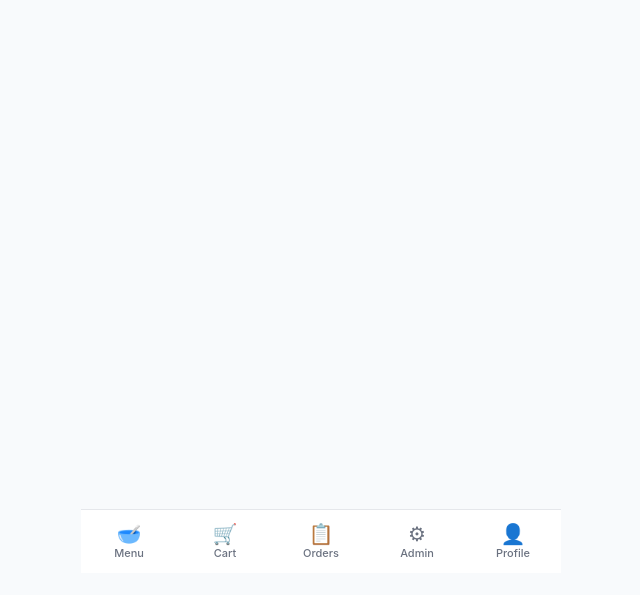
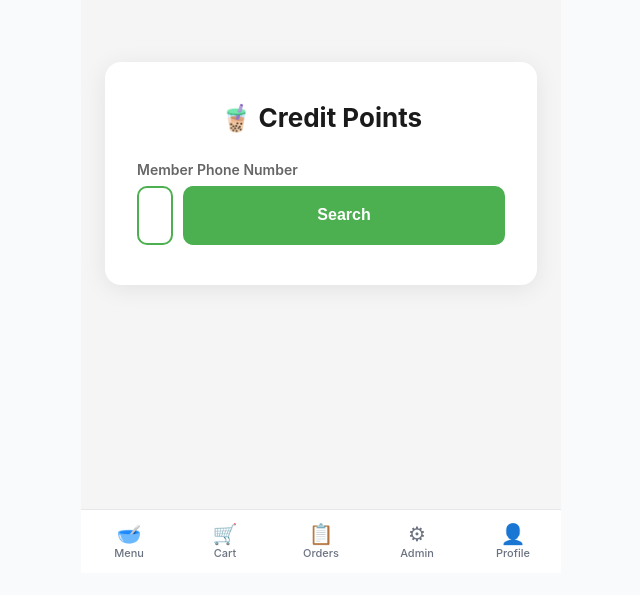
Before and after one commit to JackaBoss/bingchun-webapp, a Vue app in the folder frontend-app/: page /admin/counter in a window 1280 px wide. Shown: the part 227-822 px from the top of the page, without its empty margins (319-959 px from the left). Before the commit the page ends 800 px from the top, so only its background shows below. Built offline with nearby package versions, Linux system fonts and the light colour scheme; no server answers; sample sign-in values are in the browser's storage.

Commit message:
Added customer credit after purchase screen

```diff
--- a/frontend-app/src/router/index.js
+++ b/frontend-app/src/router/index.js
@@ -63,6 +63,12 @@ const routes = [
     component: () => import('@/views/admin/MenuView.vue'),
     meta: { requiresAuth: true, requiresAdmin: true },
   },
+  {
+  path: '/admin/counter',
+  name: 'AdminCounter',
+  component: () => import('@/views/admin/CounterView.vue'),
+  meta: { requiresAuth: true, requiresAdmin: true },
+  }
 ]
 
 const router = createRouter({
--- /dev/null
+++ b/frontend-app/src/views/admin/CounterView.vue
@@ -0,0 +1,221 @@
+<template>
+  <div class="counter-wrap">
+    <div class="counter-card">
+      <h1 class="title">🧋 Credit Points</h1>
+
+      <!-- STEP 1: Phone lookup -->
+      <div v-if="step === 'lookup'">
+        <label class="field-label">Member Phone Number</label>
+        <div class="input-row">
+          <input
+            v-model="phone"
+            type="tel"
+            placeholder="01X-XXXXXXX"
+            class="big-input"
+            @keyup.enter="lookup"
+            autofocus
+          />
+          <button class="btn-primary" @click="lookup" :disabled="loading">
+            {{ loading ? '...' : 'Search' }}
+          </button>
+        </div>
+        <p v-if="error" class="error-msg">{{ error }}</p>
+      </div>
+
+      <!-- STEP 2: Member found, enter amount -->
+      <div v-if="step === 'credit'">
+        <div class="member-card">
+          <div class="member-name">{{ member.name }}</div>
+          <div class="member-meta">{{ member.phone }} · {{ member.tier }}</div>
+          <div class="member-pts">{{ member.current_points }} pts</div>
+        </div>
+
+        <label class="field-label">Bill Amount (RM)</label>
+        <input
+          v-model="billAmount"
+          type="number"
+          step="0.01"
+          min="0.01"
+          placeholder="0.00"
+          class="big-input"
+          @keyup.enter="credit"
+        />
+
+        <div class="earn-preview" v-if="billAmount > 0">
+          + {{ Math.floor(billAmount) }} pts will be credited
+        </div>
+
+        <div class="btn-row">
+          <button class="btn-secondary" @click="reset">← Back</button>
+          <button class="btn-primary" @click="credit" :disabled="loading || !billAmount">
+            {{ loading ? 'Crediting...' : 'Credit Points' }}
+          </button>
+        </div>
+        <p v-if="error" class="error-msg">{{ error }}</p>
+      </div>
+
+      <!-- STEP 3: Success -->
+      <div v-if="step === 'done'" class="success-card">
+        <div class="success-icon">✅</div>
+        <div class="success-name">{{ result.member.name }}</div>
+        <div class="success-pts">+{{ result.points_earned }} pts</div>
+        <div class="success-balance">New balance: {{ result.new_balance }} pts</div>
+        <button class="btn-primary wide" @click="reset">Next Customer</button>
+      </div>
+    </div>
+  </div>
+</template>
+
+<script setup>
+import { ref } from 'vue'
+import api from '@/services/api'
+
+const step = ref('lookup')
+const phone = ref('')
+const billAmount = ref('')
+const member = ref(null)
+const result = ref(null)
+const loading = ref(false)
+const error = ref('')
+
+async function lookup() {
+  if (!phone.value.trim()) return
+  error.value = ''
+  loading.value = true
+  try {
+    const data = await api.get('/api/admin/member-lookup', { phone: phone.value.trim() })
+    member.value = data
+    step.value = 'credit'
+  } catch (e) {
+    error.value = e.response?.data?.error || 'Member not found'
+  } finally {
+    loading.value = false
+  }
+}
+
+async function credit() {
+  if (!billAmount.value || billAmount.value <= 0) return
+  error.value = ''
+  loading.value = true
+  try {
+    const data = await api.post('/api/admin/credit-points', {
+      phone: phone.value.trim(),
+      bill_amount: parseFloat(billAmount.value),
+    })
+    result.value = data
+    step.value = 'done'
+  } catch (e) {
+    error.value = e.response?.data?.error || 'Failed to credit points'
+  } finally {
+    loading.value = false
+  }
+}
+
+function reset() {
+  step.value = 'lookup'
+  phone.value = ''
+  billAmount.value = ''
+  member.value = null
+  result.value = null
+  error.value = ''
+}
+</script>
+
+<style scoped>
+.counter-wrap {
+  min-height: 100vh;
+  background: #f5f5f5;
+  display: flex;
+  align-items: center;
+  justify-content: center;
+  padding: 24px;
+}
+.counter-card {
+  background: white;
+  border-radius: 16px;
+  padding: 40px 32px;
+  width: 100%;
+  max-width: 480px;
+  box-shadow: 0 4px 24px rgba(0,0,0,0.08);
+}
+.title {
+  font-size: 26px;
+  font-weight: 700;
+  margin-bottom: 28px;
+  text-align: center;
+  color: #1a1a1a;
+}
+.field-label {
+  display: block;
+  font-size: 14px;
+  font-weight: 600;
+  color: #666;
+  margin-bottom: 8px;
+}
+.input-row {
+  display: flex;
+  gap: 10px;
+}
+.big-input {
+  flex: 1;
+  width: 100%;
+  padding: 16px;
+  font-size: 20px;
+  border: 2px solid #e0e0e0;
+  border-radius: 10px;
+  outline: none;
+  transition: border 0.2s;
+}
+.big-input:focus { border-color: #4CAF50; }
+.btn-primary {
+  background: #4CAF50;
+  color: white;
+  border: none;
+  border-radius: 10px;
+  padding: 16px 24px;
+  font-size: 16px;
+  font-weight: 700;
+  cursor: pointer;
+  transition: background 0.2s;
+}
+.btn-primary:hover:not(:disabled) { background: #388E3C; }
+.btn-primary:disabled { opacity: 0.5; cursor: not-allowed; }
+.btn-primary.wide { width: 100%; margin-top: 16px; padding: 20px; font-size: 18px; }
+.btn-secondary {
+  background: #f0f0f0;
+  color: #333;
+  border: none;
+  border-radius: 10px;
+  padding: 16px 20px;
+  font-size: 16px;
+  font-weight: 600;
+  cursor: pointer;
+}
+.btn-row { display: flex; gap: 10px; margin-top: 20px; }
+.member-card {
+  background: #f9f9f9;
+  border-radius: 12px;
+  padding: 20px;
+  margin-bottom: 24px;
+  text-align: center;
+}
+.member-name { font-size: 22px; font-weight: 700; }
+.member-meta { font-size: 14px; color: #888; margin-top: 4px; }
+.member-pts { font-size: 28px; font-weight: 800; color: #4CAF50; margin-top: 8px; }
+.earn-preview {
+  margin-top: 12px;
+  padding: 12px;
+  background: #E8F5E9;
+  border-radius: 8px;
+  color: #2E7D32;
+  font-size: 16px;
+  font-weight: 600;
+  text-align: center;
+}
+.success-card { text-align: center; padding: 20px 0; }
+.success-icon { font-size: 64px; margin-bottom: 16px; }
+.success-name { font-size: 24px; font-weight: 700; }
+.success-pts { font-size: 48px; font-weight: 800; color: #4CAF50; margin: 8px 0; }
+.success-balance { font-size: 18px; color: #666; }
+.error-msg { color: #e53935; font-size: 14px; margin-top: 10px; }
+</style>
```
Also changed, not shown: 2 other files (tests, documents, lock files or other folders).
